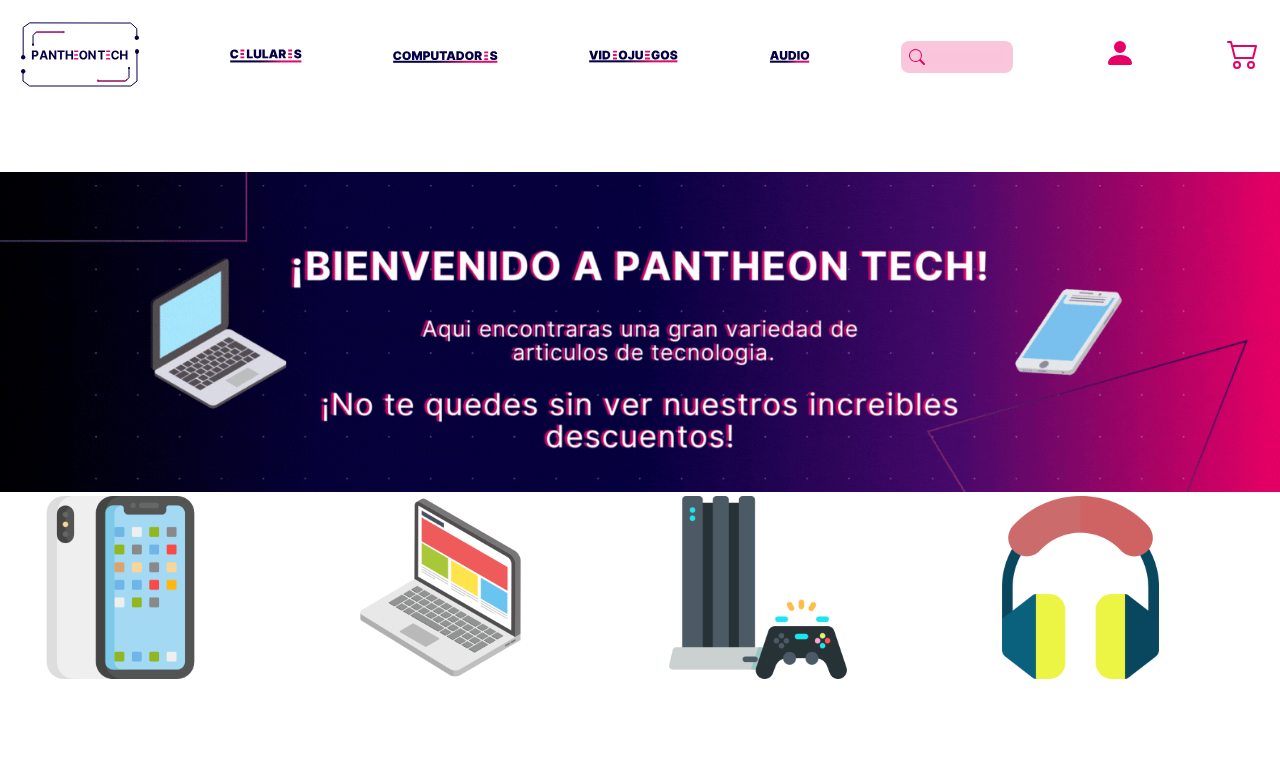
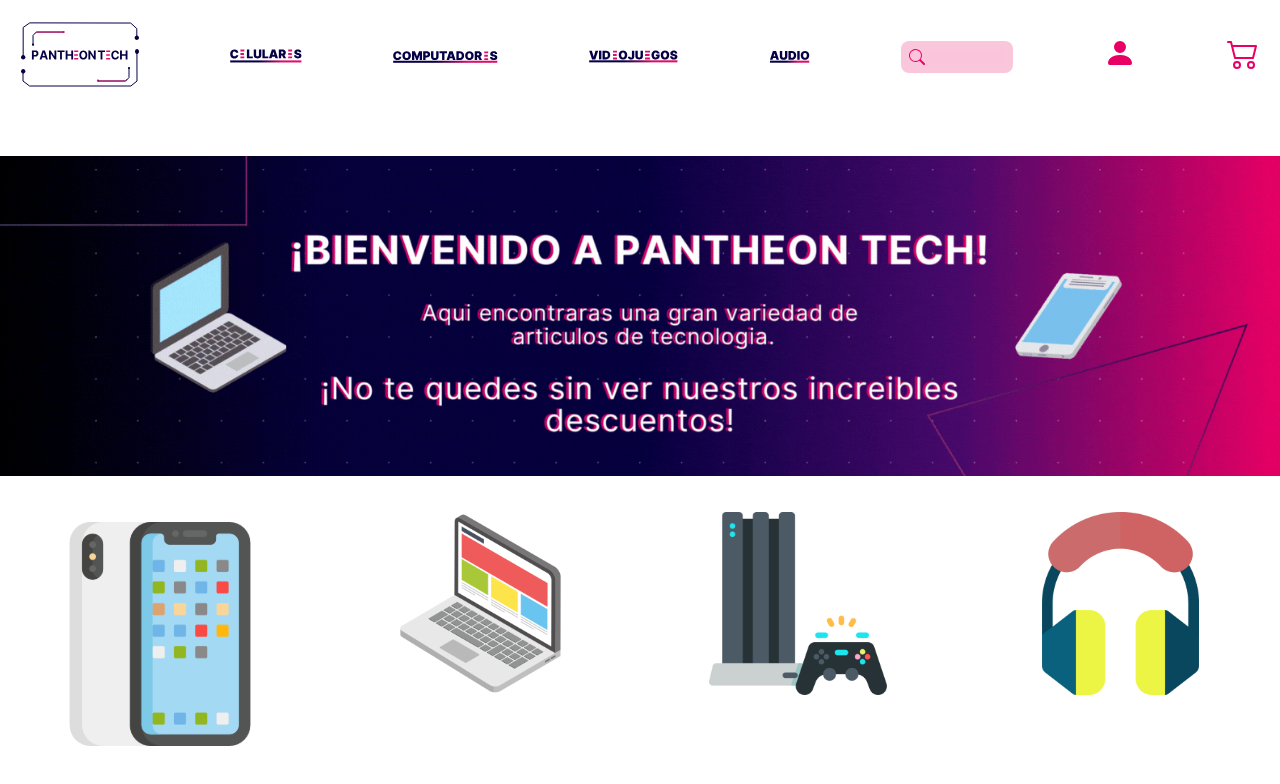
Before and after one commit to objetive218/Pantheon-Tech, a React (Vite) app: page / in a window 1280 px wide. Shown: the top 784 px of the page. Built offline with nearby package versions, Linux system fonts and the light colour scheme.

Commit message:
cambios preview

```diff
--- a/src/components/Preview.jsx
+++ b/src/components/Preview.jsx
@@ -9,17 +9,17 @@
   return (
     <>
     <section className={StylePreview.caja}>
-      <picture>
-        <img className={StylePreview.celu} src={categoriacelular} alt="telefono" />
+      <picture className={StylePreview.celu} >
+        <img src={categoriacelular} alt="telefono" />
       </picture>
-      <picture>
-        <img className={StylePreview.compu} src={categoriacomputador} alt="computador" />
+      <picture className={StylePreview.compu}>
+        <img  src={categoriacomputador} alt="computador" />
       </picture>
-      <picture>
-        <img className={StylePreview.nintendo}  src={categoriaconsola} alt="consola" />
+      <picture className={StylePreview.nintendo}>
+        <img   src={categoriaconsola} alt="consola" />
       </picture>
-      <picture>
-        <img className={StylePreview.audif}  src={categoriaaudio} alt="audio" />
+      <picture className={StylePreview.audif}>
+        <img   src={categoriaaudio} alt="audio" />
       </picture>
     </section>
     </>
--- a/src/css/Preview.module.css
+++ b/src/css/Preview.module.css
@@ -2,12 +2,20 @@
  display: grid;
  grid-template-columns: 1fr 1fr 1fr 1fr;
  grid-template-rows: 1fr ;
+ width: 100%;
+ height: 80%;
+ justify-items: center;
+ margin-top: 2rem;
 }
 .celu{
  grid-column: 1/2;
  grid-row: 1/2;
- max-width: 75%;
- max-height: 75%;
+ max-width: 70%;
+ max-height: 70%;
+ display: flex;
+ justify-content: center;
+ align-items: center;
+ align-self: center;
 }
 .compu{
  grid-column: 2/3;
```
